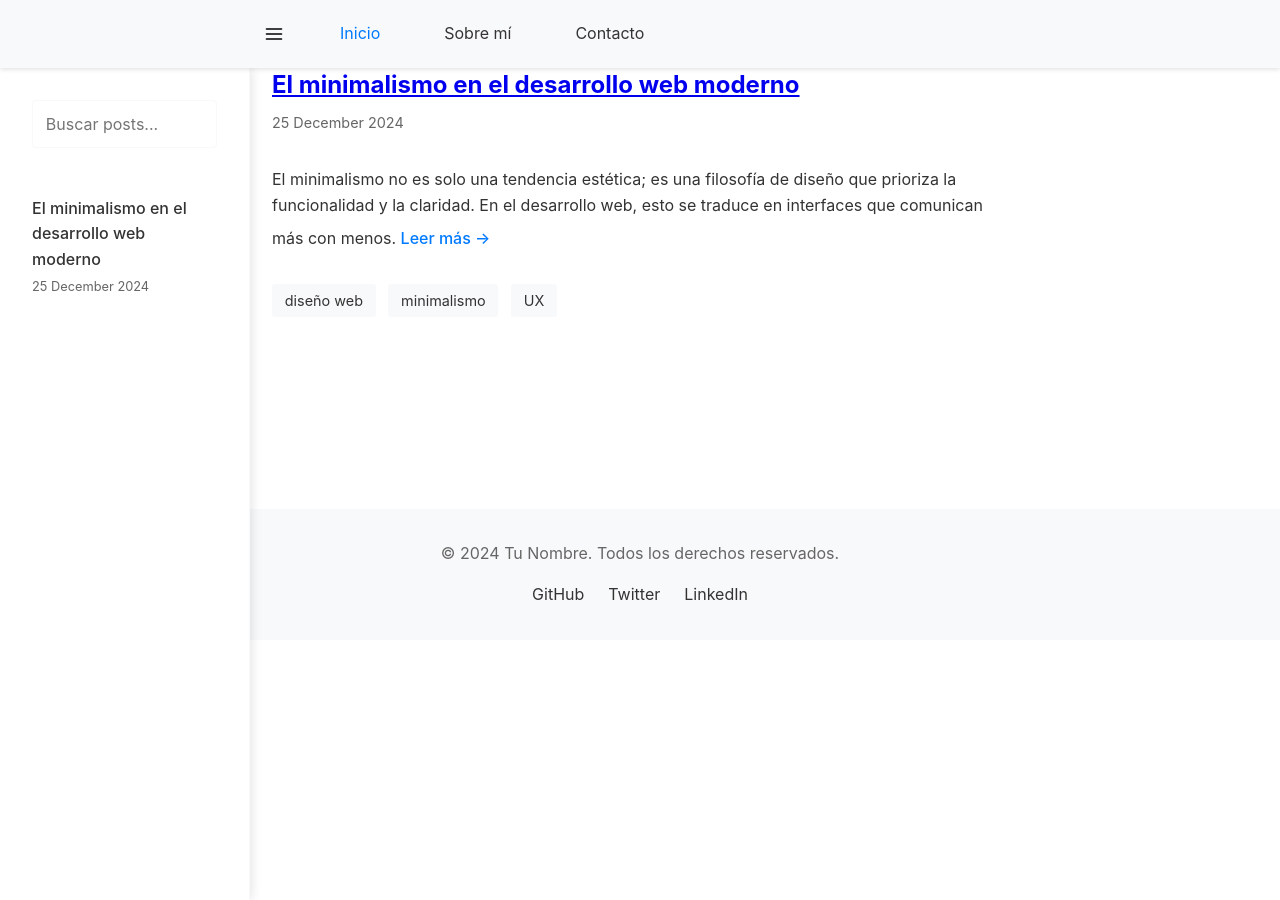
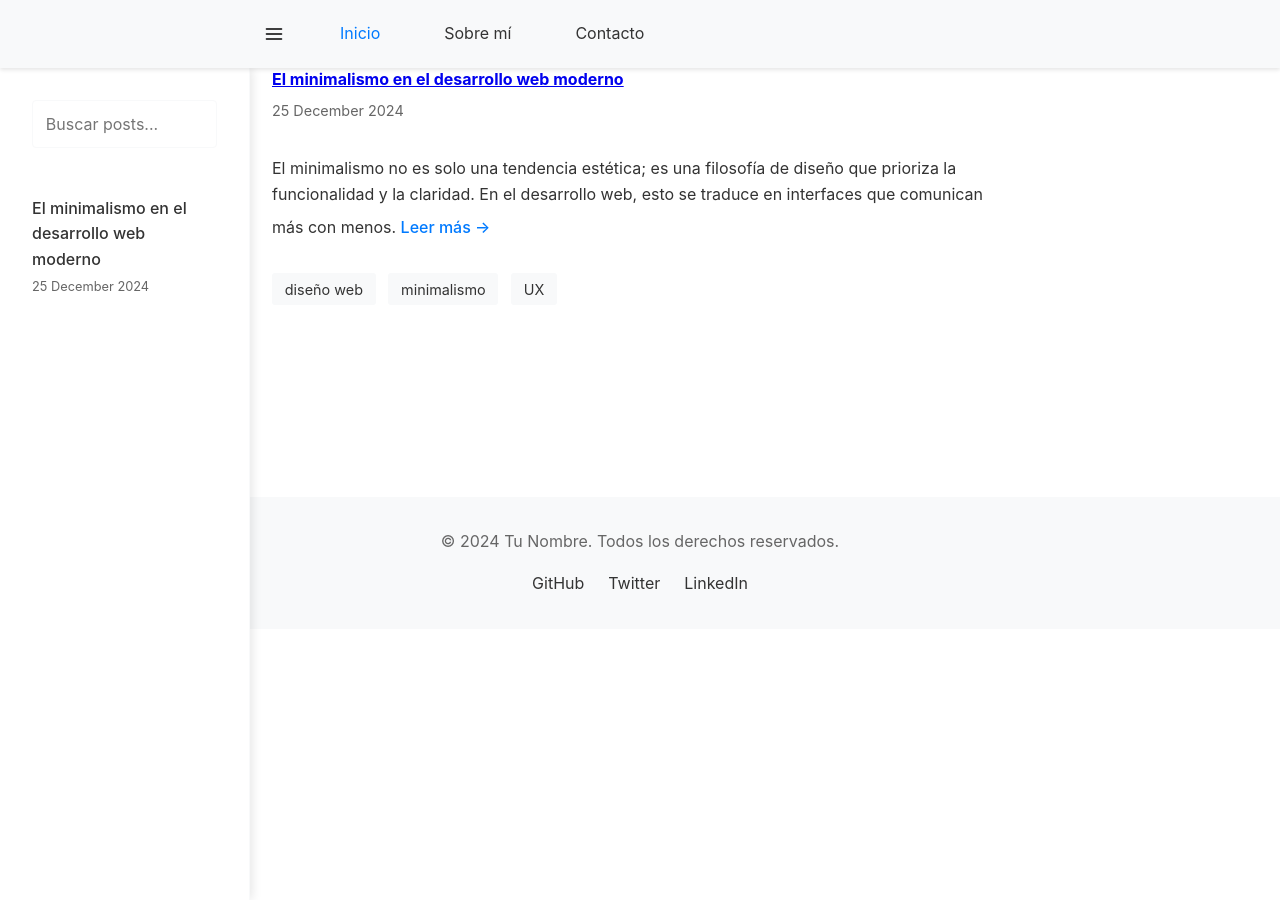
Before and after one commit to 12lockedin/12lockedin.github.io, a Jekyll site: the page built from index.html, in a window 1280 px wide. Built offline with Jekyll 4.4.1, drawn with Linux system fonts in a browser that asks for light colours; the list of posts is cut into pages by our own code.

Commit message:
new post title font size

```diff
--- a/assets/css/styles.css
+++ b/assets/css/styles.css
@@ -198,7 +198,7 @@
 
   /* Para modificar los títulos de los preview de los posts */
   .post-preview .post-title {
-    font-size: 1.5rem;
+    font-size: 1rem;
     line-height: 1.4;
     margin-bottom: 0.5rem;
   }
```
